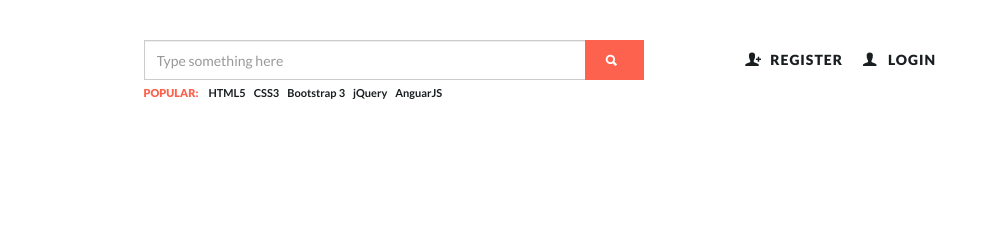
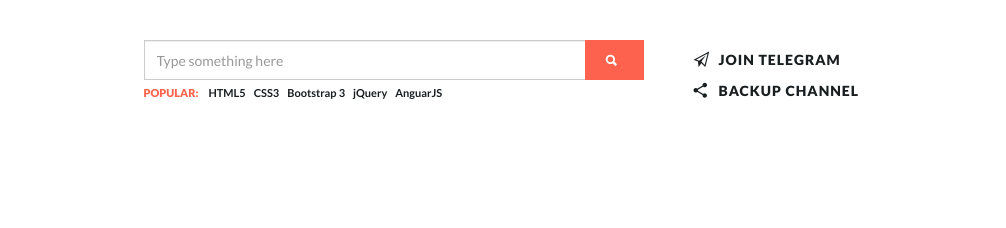
Before and after one commit to aman9341/miniature-funicular, a plain HTML site: page index.html in a window 1280 px wide. Shown: the top 228 px of the page, 274-1280 px from the left. Drawn offline with Linux system fonts and the light colour scheme; no server answers; files whose address does not match are found by name; a web font is replaced by a local one.

Commit message:
Add Telegram channel buttons

```diff
--- a/index.html
+++ b/index.html
@@ -67,8 +67,8 @@
 						</div>
 						<div class="col-md-3 col-sm-12 text-right">
 							<ul class="nav-icons">
-								<li><a href="register.html"><i class="ion-person-add"></i><div>Register</div></a></li>
-								<li><a href="login.html"><i class="ion-person"></i><div>Login</div></a></li>
+								<li><a href="https://t.me/modapkworldno1" target="_blank" rel="noopener"><i class="ion-paper-airplane"></i><div>Join Telegram</div></a></li>
+								<li><a href="https://t.me/modapkworldbackup" target="_blank" rel="noopener"><i class="ion-android-share-alt"></i><div>Backup Channel</div></a></li>
 							</ul>
 						</div>
 					</div>
```
